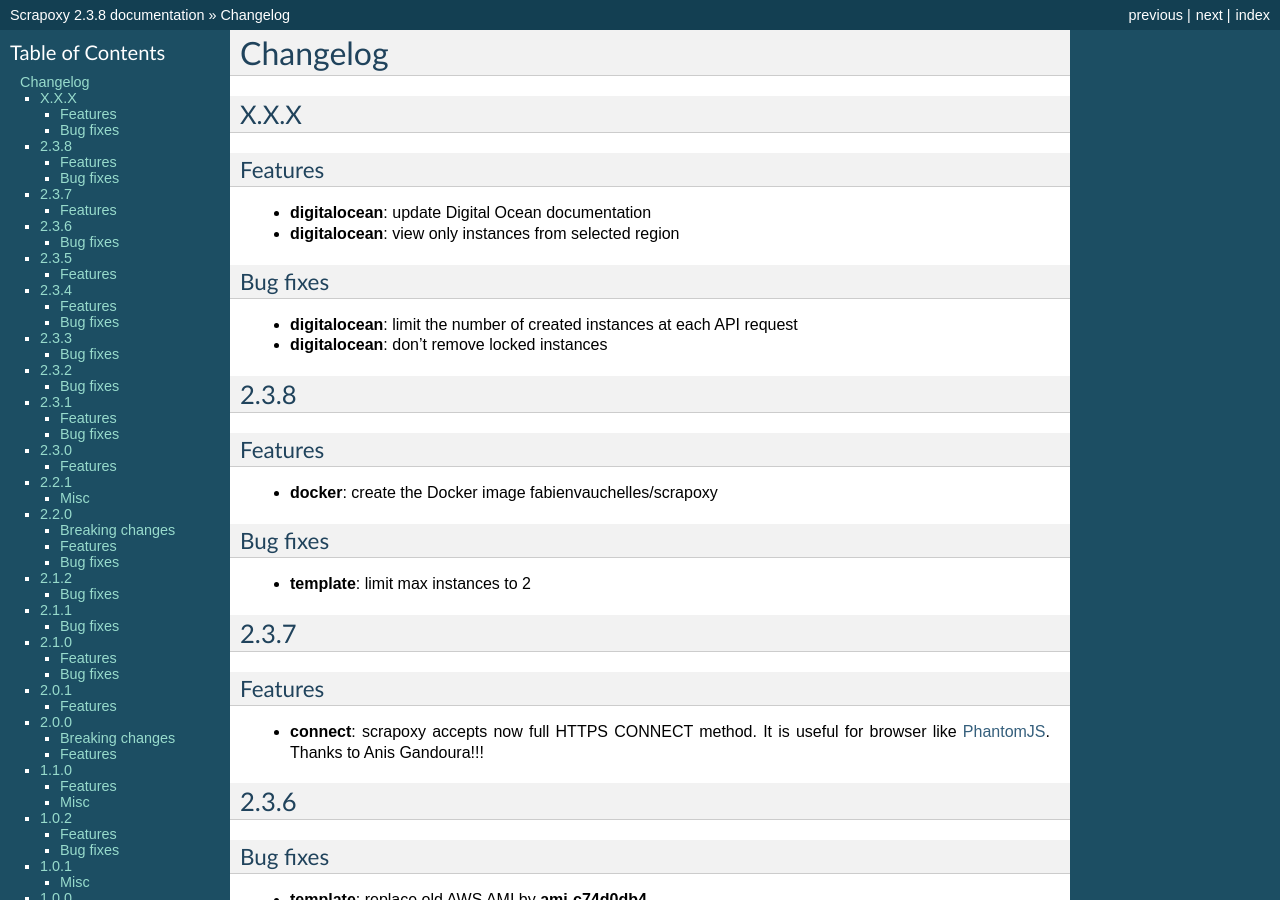
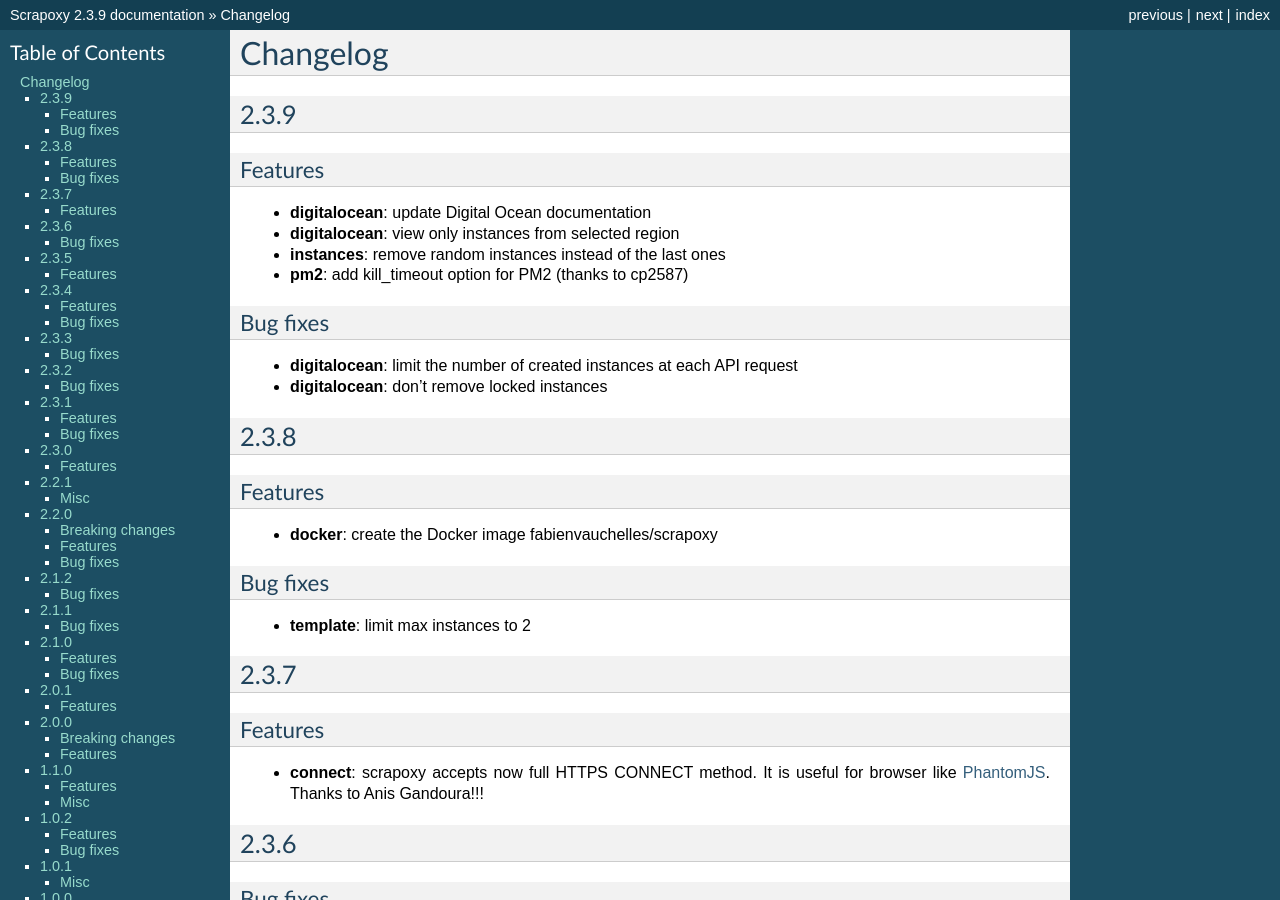
Before and after one commit to zahlio/scrapoxy, a Sphinx documentation site: the page built from docs/changelog.rst, in a window 1280 px wide and 900 px high. Built offline with Sphinx 7.4.7, drawn with Linux system fonts in a browser that asks for light colours; some of the changed text lies outside the part shown.

Commit message:
feat(release): change release version to 2.3.9

```diff
--- a/docs/changelog.rst
+++ b/docs/changelog.rst
@@ -3,7 +3,7 @@
 =========
 
 
-X.X.X
+2.3.9
 =====
 
 Features
@@ -11,6 +11,8 @@
 
 - **digitalocean**: update Digital Ocean documentation
 - **digitalocean**: view only instances from selected region
+- **instances**: remove random instances instead of the last ones
+- **pm2**: add kill_timeout option for PM2 (thanks to cp2587)
 
 
 Bug fixes
--- a/docs/conf.py
+++ b/docs/conf.py
@@ -55,9 +55,9 @@
 # built documents.
 #
 # The short X.Y version.
-version = u'2.3.8'
+version = u'2.3.9'
 # The full version, including alpha/beta/rc tags.
-release = u'2.3.8'
+release = u'2.3.9'
 
 # The language for content autogenerated by Sphinx. Refer to documentation
 # for a list of supported languages.
--- a/package.json
+++ b/package.json
@@ -1,6 +1,6 @@
 {
     "name": "scrapoxy",
-    "version": "2.3.8",
+    "version": "2.3.9",
     "main": "index.js",
     "author": {
         "name": "Fabien Vauchelles",
```
Also changed, not shown: 2 other files.
